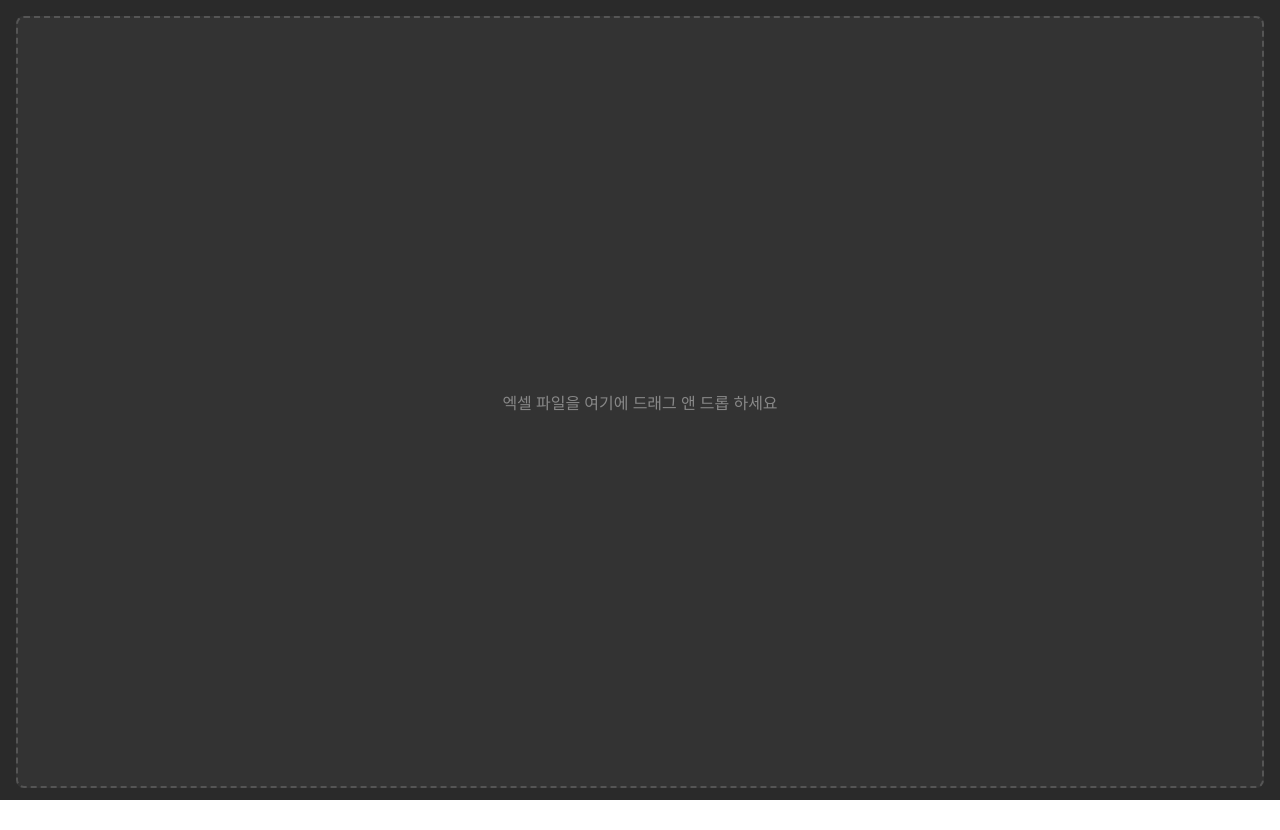
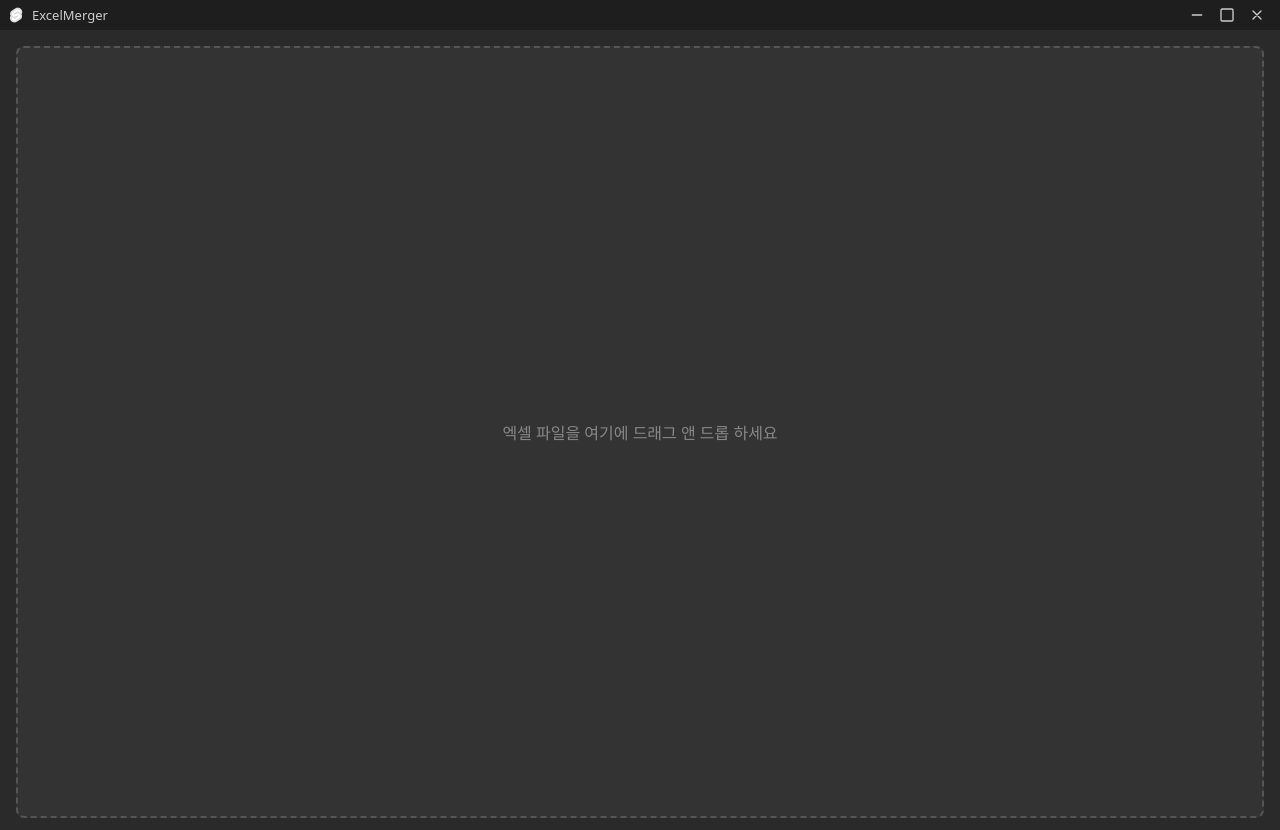
Before and after one commit to 0disoft/excel-merger, a SvelteKit app: page / in a window 1280 px wide. Before the commit the page ends 800 px from the top, so only its background shows below. Built offline with nearby package versions, Linux system fonts and the light colour scheme.

Commit message:
✨ feat: Implement custom title bar and enable functionality

```diff
--- a/src-tauri/tauri.conf.json
+++ b/src-tauri/tauri.conf.json
@@ -14,7 +14,10 @@
       {
         "title": "excel-merger",
         "width": 800,
-        "height": 600
+        "height": 600,
+        "decorations": false,
+        "fullscreen": false,
+        "resizable": true
       }
     ],
     "security": {
--- /dev/null
+++ b/src/lib/components/Titlebar.svelte
@@ -0,0 +1,135 @@
+<script lang="ts">
+  import { Window } from "@tauri-apps/api/window";
+  const appWindow = new Window("main");
+</script>
+
+<div data-tauri-drag-region class="titlebar">
+  <div class="title">
+    <img src="/favicon.png" alt="icon" />
+    ExcelMerger
+  </div>
+
+  <div class="titlebar-buttons">
+    <button
+      type="button"
+      class="titlebar-button"
+      aria-label="최소화"
+      on:click={() => appWindow.minimize()}
+    >
+      <svg
+        xmlns="http://www.w3.org/2000/svg"
+        width="1em"
+        height="1em"
+        viewBox="0 0 24 24"
+        ><path
+          fill="none"
+          stroke="currentColor"
+          stroke-linecap="round"
+          stroke-linejoin="round"
+          stroke-width="2"
+          d="M5 12h14"
+        /></svg
+      >
+    </button>
+    <button
+      type="button"
+      class="titlebar-button"
+      aria-label="최대화"
+      on:click={() => appWindow.toggleMaximize()}
+    >
+      <svg
+        xmlns="http://www.w3.org/2000/svg"
+        width="1em"
+        height="1em"
+        viewBox="0 0 24 24"
+        ><path
+          fill="none"
+          stroke="currentColor"
+          stroke-linecap="round"
+          stroke-linejoin="round"
+          stroke-width="2"
+          d="M3 5a2 2 0 0 1 2-2h14a2 2 0 0 1 2 2v14a2 2 0 0 1-2 2H5a2 2 0 0 1-2-2z"
+        /></svg
+      >
+    </button>
+    <button
+      type="button"
+      class="titlebar-button close"
+      aria-label="닫기"
+      on:click={() => appWindow.close()}
+    >
+      <svg
+        xmlns="http://www.w3.org/2000/svg"
+        width="1em"
+        height="1em"
+        viewBox="0 0 24 24"
+        ><path
+          fill="none"
+          stroke="currentColor"
+          stroke-linecap="round"
+          stroke-linejoin="round"
+          stroke-width="2"
+          d="M18 6L6 18M6 6l12 12"
+        /></svg
+      >
+    </button>
+  </div>
+</div>
+
+<style>
+  .titlebar {
+    height: 30px;
+    background: #1e1e1e;
+    display: flex;
+    justify-content: space-between;
+    align-items: center;
+    user-select: none;
+    padding: 0 8px;
+    position: fixed;
+    top: 0;
+    left: 0;
+    right: 0;
+  }
+  .title {
+    display: flex;
+    align-items: center;
+    gap: 8px;
+    font-size: 13px;
+    color: #ccc;
+    pointer-events: none;
+  }
+  .title img {
+    width: 16px;
+    height: 16px;
+  }
+  .titlebar-buttons {
+    display: flex;
+    align-items: center;
+    height: 100%;
+  }
+
+  /* <button> 태그의 기본 스타일을 제거하여
+    이전의 <div>처럼 보이게 만듭니다.
+  */
+  .titlebar-button {
+    background: none;
+    border: none;
+    padding: 0;
+    margin: 0;
+    font: inherit;
+    display: inline-flex;
+    justify-content: center;
+    align-items: center;
+    width: 30px;
+    height: 30px;
+    cursor: pointer;
+    color: #ccc;
+  }
+  .titlebar-button:hover {
+    background-color: #333;
+  }
+  .titlebar-button.close:hover {
+    background-color: #e81123;
+    color: white;
+  }
+</style>
--- a/src/routes/+layout.svelte
+++ b/src/routes/+layout.svelte
@@ -1,19 +1,20 @@
 <!-- src/routes/+layout.svelte -->
 <script>
+  import Titlebar from "$lib/components/Titlebar.svelte";
   // Svelte 5 방식: { children } 프롭을 통해 페이지 콘텐츠를 받습니다.
   let { children } = $props();
 </script>
 
 <div class="app-container">
   <header class="titlebar-container">
-    </header>
+    <Titlebar />
+  </header>
 
   <main class="main-content">
     {@render children()}
   </main>
 
-  <footer class="statusbar-container">
-    </footer>
+  <footer class="statusbar-container"></footer>
 </div>
 
 <style>
@@ -25,6 +26,7 @@
   }
 
   .app-container {
+    padding-top: 30px; /* 타이틀바 높이 */
     display: flex;
     flex-direction: column;
     height: 100vh; /* 화면 전체 높이 */
--- a/svelte.config.js
+++ b/svelte.config.js
@@ -11,7 +11,7 @@ const config = {
     adapter: adapter({
       // fallback: 'index.html'을 설정해주는 것이 좋습니다.
       // Tauri에서 새로고침 시에도 페이지를 제대로 찾게 해줍니다.
-      fallback: 'index.html'
+      fallback: 'app.html'
     }),
   },
 };
```
Also changed, not shown: src-tauri/capabilities/default.json (+8 -2 lines).
